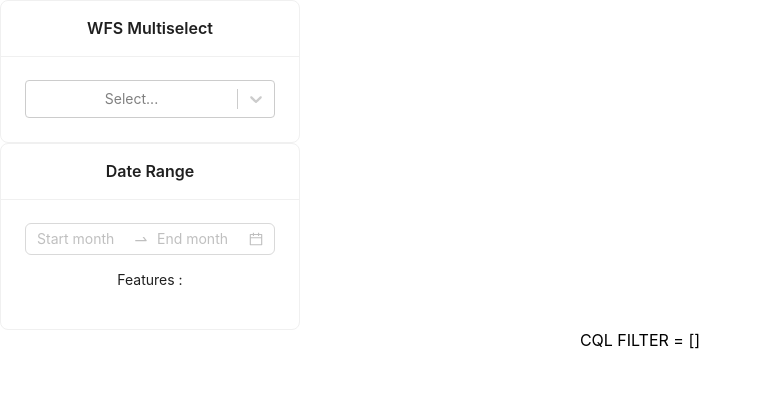
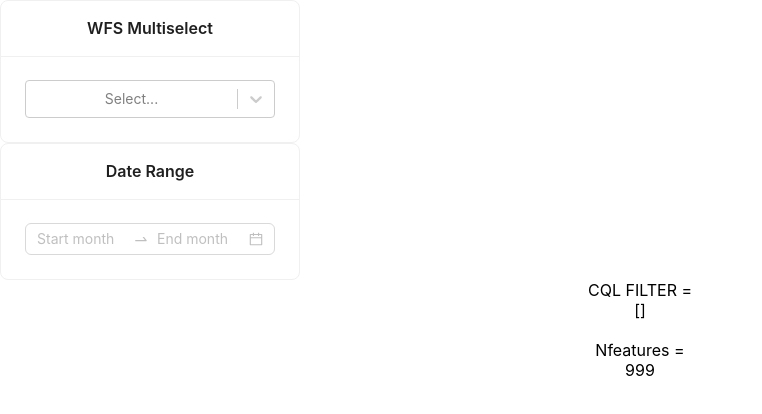
Before and after one commit to jbdesbas/react_test, a React (Create React App) app: page / in a window 1280 px wide. Shown: the top 414 px of the page, without its empty margins (0-762 px from the left). Built offline with nearby package versions, Linux system fonts and the light colour scheme.

Commit message:
refactor

```diff
--- a/src/App.js
+++ b/src/App.js
@@ -1,14 +1,18 @@
-import logo from './logo.svg';
 import './App.css';
 import WfsSelect from './components/multi-select';
 import WfsDateRange from './components/temporal_range';
+import WfsControl from './components/wfs-control';
 
 import React, { useState } from 'react';
 import { Card } from 'antd';
-import { v4 as uuid } from 'uuid';
+
+
 
 function App() {
 
+    const wfs_endpoint="https://www.geo2france.fr/geoserver/odema/ows"
+    const layername = "odema:trackdechets_etablissements"
+    const base_url = `${wfs_endpoint}?SERVICE=WFS&REQUEST=GetFeature&VERSION=2.0.0&TYPENAMES=${layername}&OUTPUTFORMAT=application%2Fjson`
 
     function addObjectOrUpdateArray(array, obj, indexField) {
       const index = array.findIndex((item) => item[indexField] === obj[indexField]);
@@ -25,24 +29,46 @@ function App() {
 
 
     const [cql_filter, setCql_filter] = useState([]);
+    const [nFeature, setNFeature] = useState(999);
+
+    const formatedCql = (m)=> m.map(e => '('+e.cql+')').join('and'); //Formater une liste de filtre en str pret à être utiliser dans l'URL
 
     const addOrUpdateCritere = (id, filter) => { //ne fait que le add
         setCql_filter((prevStat) => [...addObjectOrUpdateArray(prevStat, {id:id, cql:filter}, 'id')]) //Il faut faire une copy du tableau pour re-render
+        fetch_data(wfs_endpoint, formatedCql(cql_filter)).then(data=> setNFeature(data.totalFeatures)); //Relance la requete avec le nouveau filtre TODO : ne prendre qu'un seul attribut
+    }
 
+    const fetch_data = (wfs_endpoint, cql_filter)=> {
+        return new Promise((resolve, reject)=> {
+        let url = base_url;
+        if (cql_filter.length > 0 ) {
+            url = `${base_url}&CQL_FILTER=${cql_filter}`
+        }
+        fetch(url).then(
+            response => {
+                resolve(response.json())
+            }
+        ).catch(error => {
+            console.log(error);
+            reject(error);
+        });
+      });
     }
 
 
     return (
     <div className="App">
-      <Card title="WFS Multiselect" style={{ width: 300 }}>
-
-        <WfsSelect  wfs_endpoint="https://www.geo2france.fr/geoserver/odema/ows" search_field='nom' value_field='siret' layername = 'odema:trackdechets_etablissements'/>
-      </Card>
-      <Card title="Date Range" style={{ width: 300 }}>
-        <WfsDateRange wfs_endpoint = "https://www.geo2france.fr/geoserver/odema/ows" layername = 'odema:trackdechets_etablissements' time_field = 'date_inscription' setCql_filter={addOrUpdateCritere}/>
-      </Card>
-
-      CQL FILTER = {JSON.stringify(cql_filter)}
+      <WfsControl>
+        <Card title="WFS Multiselect" style={{ width: 300 }}>
+            <WfsSelect wfs_endpoint={wfs_endpoint} search_field='nom' value_field='siret' layername ={layername}/>
+        </Card>
+        <Card title="Date Range" style={{ width: 300 }}>
+            <WfsDateRange wfs_endpoint={wfs_endpoint} layername = {layername} time_field = 'date_inscription' setCql_filter={addOrUpdateCritere}/>
+        </Card>
+        CQL FILTER = {JSON.stringify(cql_filter)}
+        <br/>
+        Nfeatures = {nFeature}
+    </WfsControl>
     </div>
     )
 }
--- a/src/components/multi-select.js
+++ b/src/components/multi-select.js
@@ -13,7 +13,6 @@ import AsyncSelect from 'react-select/async';
 
 
 function WfsSelect({key, layername, wfs_endpoint, search_field = 'label', value_field = 'code'} ){
-
       const getOptions = (filterText)=>{
         return new Promise((resolve, reject)=> {
             const cql_filter = `${search_field}%20ilike%20%27${filterText}%25%27`
@@ -31,7 +30,8 @@ function WfsSelect({key, layername, wfs_endpoint, search_field = 'label', value_
               });
         })
       }
-
+      //TODO : retourner un filtre CQL avec les valeurs sélectionnées
+      //TODO : ajouter les filtres CQL du parent à la recherche
       return (
         <AsyncSelect loadOptions={getOptions} />
   );
--- a/src/components/temporal_range.js
+++ b/src/components/temporal_range.js
@@ -28,36 +28,16 @@ const id = uuid()
 function WfsDateRange({layername, wfs_endpoint, time_field, setCql_filter}){
 
     const base_url = `${wfs_endpoint}?SERVICE=WFS&REQUEST=GetFeature&VERSION=2.0.0&TYPENAMES=${layername}&OUTPUTFORMAT=application%2Fjson`
-    const [nfeatures, setNFeatures] = useState(null);
-    //let cql_filter = null;
 
     const changed = (date, datestring) => {
         //utiliser l'objet dayjs + traiter les cas où l'input n'est pas saisie ( ["",""] )
-        console.log(date);
-        fetchData(datestring[0],datestring[1]).then(data => setNFeatures(data.totalFeatures));
-
+        setCql_filter(id, `${time_field}>=${datestring[0]}-01 and ${time_field}<=${datestring[1]}-01`);
     }
 
-    const fetchData = (date_start,date_stop) => {
-        return new Promise((resolve, reject)=> {
-            const cql_filter = `${time_field}>=${date_start}-01 and ${time_field}<=${date_stop}-01`
-            setCql_filter(id, cql_filter);
-            fetch(`${base_url}&CQL_FILTER=${cql_filter}`).then(
-                response => {
-                    resolve(response.json())
-                }
-            ).catch(error => {
-                console.log(error);
-                reject(error);
-            });
-        });
-
-    }
 
     return (
             <>
             <RangePicker picker="month" onChange={changed} />
-            <p>Features : {nfeatures}</p>
             </>
     )
 }
--- /dev/null
+++ b/src/components/wfs-control.js
@@ -0,0 +1,12 @@
+import React, { useState } from 'react';
+import {Form} from 'antd';
+
+export default function WfsControl({children, wfs_endpoint}){
+
+    return(
+        <>{children.map((child, key) => <div key={key}>{child}</div> )}</>
+
+    )
+};
+
+//        {/* wfs_endpoint est undefined dans l enfant, probablement car ils sont trop deep ??! Pas la bonne approche, mieux vaut passer l'url a chaque enfant*/}
```
